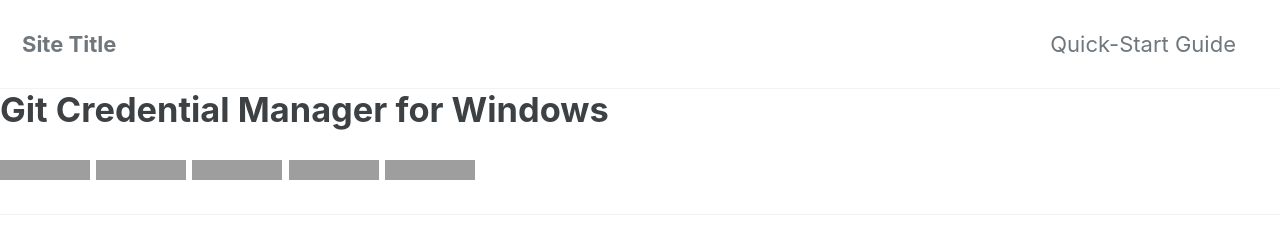
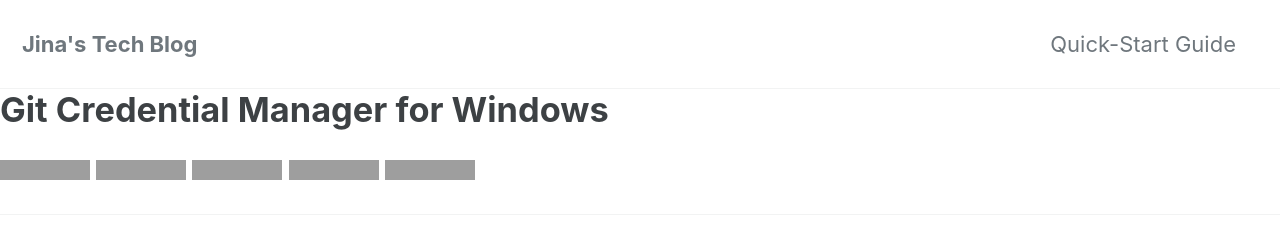
Before and after one commit to Jina13/Jina13.github.io, a Jekyll site: the page built from Git/mingw64/doc/git-credential-manager/README.md, in a window 1280 px wide and 900 px high. Shown: the top 225 px of the window. Built offline with Jekyll 4.4.1, drawn with Linux system fonts in a browser that asks for light colours; cached includes are drawn as plain includes; our own code applies the rules of GitHub Pages for plain Markdown files; a script bundle is joined from its source files by our own code; library files that are not in the unit come from our copies; grey boxes are pictures that could not be loaded.

Commit message:
costomize 1

```diff
--- a/_config.yml
+++ b/_config.yml
@@ -16,14 +16,14 @@ minimal_mistakes_skin    : "default" # "air", "aqua", "contrast", "dark", "dirt"
 
 # Site Settings
 locale                   : "en-US"
-title                    : "Site Title"
+title                    : "Jina's Tech Blog"
 title_separator          : "-"
 subtitle                 : # site tagline that appears below site title in masthead
 name                     : "Jina's Tech Blog"
 description              : "An amazing website."
 url                      : # the base hostname & protocol for your site e.g. "https://jina13.github.io/"
 baseurl                  : # the subpath of your site, e.g. "/blog"
-repository               : # GitHub username/repo-name e.g. "mmistakes/minimal-mistakes"
+repository               : # GitHub username/repo-name e.g. "Jina13/Jina13.github.io"
 teaser                   : # path of fallback teaser image, e.g. "/assets/images/500x300.png"
 logo                     : # path of logo image to display in the masthead, e.g. "/assets/images/88x88.png"
 masthead_title           : # overrides the website title displayed in the masthead, use " " for no title
```
